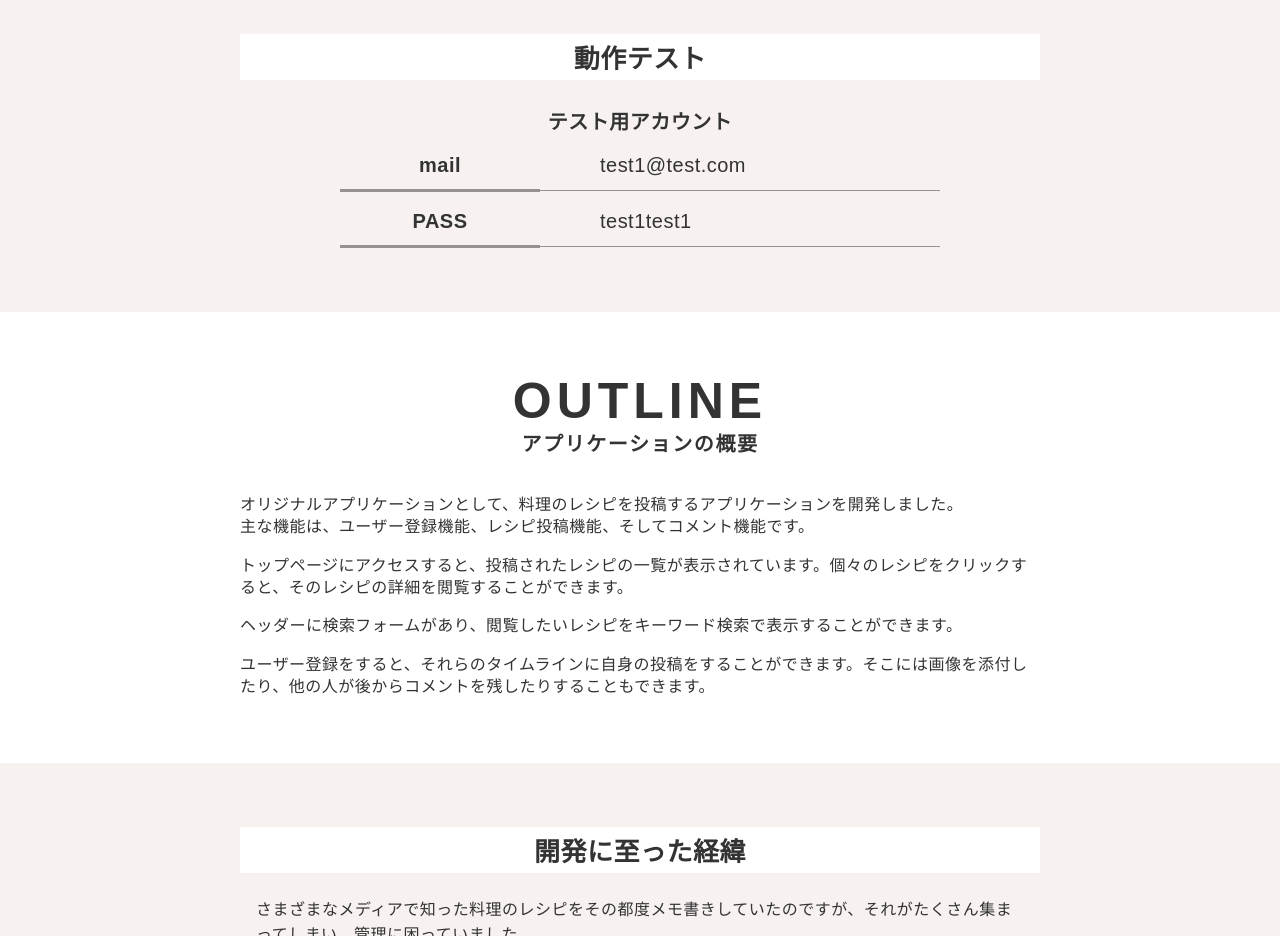
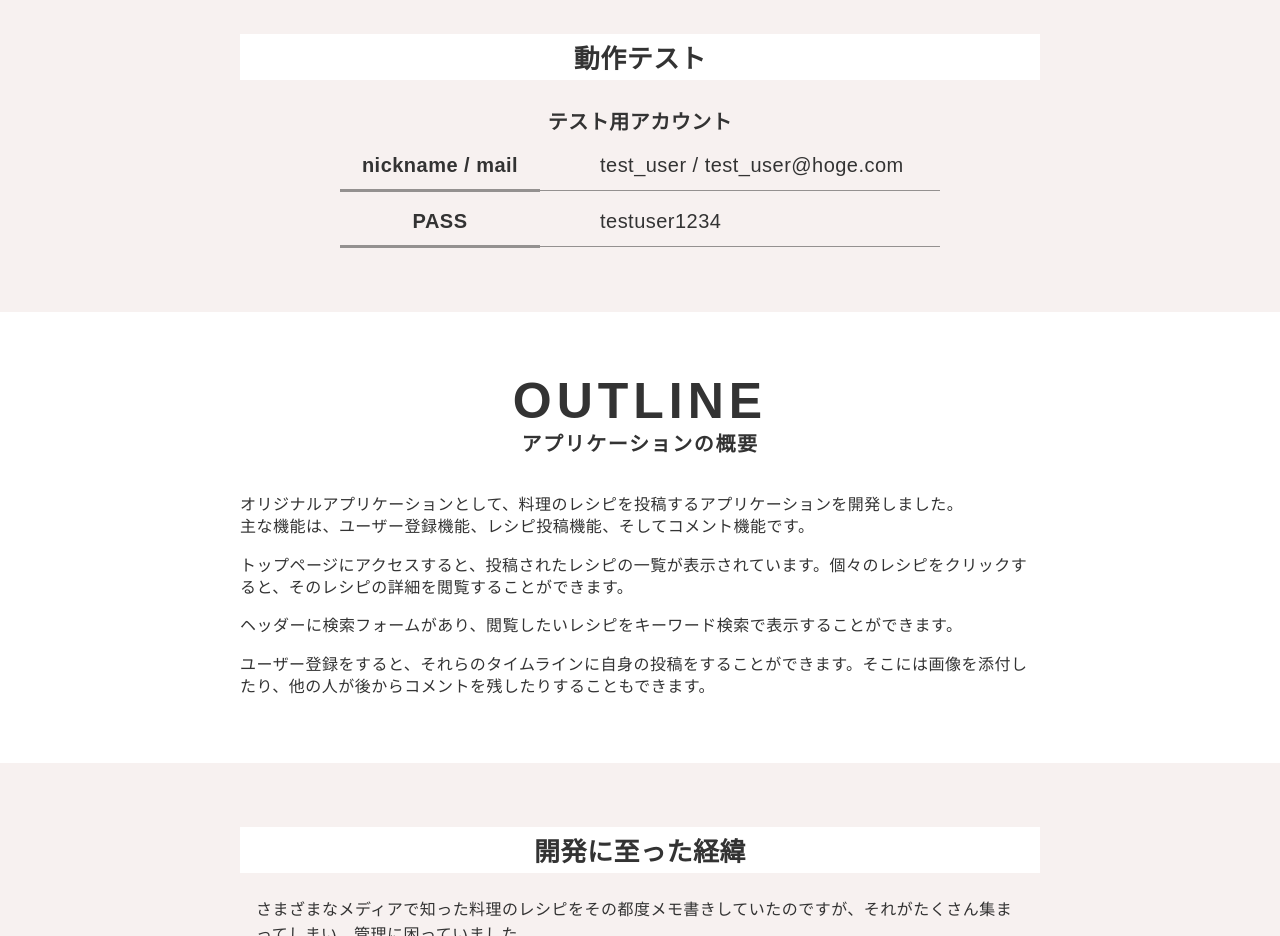
Before and after one commit to moonlight0905/portfolio-site, a plain HTML site: page works/02.html in a window 1280 px wide. Shown: the part 1260-2196 px from the top of the page. Drawn offline with nearby package versions, Linux system fonts and the light colour scheme.

Commit message:
corecipeテスト用アカウント編集

```diff
--- a/works/02.html
+++ b/works/02.html
@@ -82,14 +82,14 @@
               <h4>テスト用アカウント</h4>
               <table class="p-work-summary__item-table">
                 <tr>
-                  <th>mail</th>
+                  <th>nickname / mail</th>
                   <!-- 記載番号：9 -->
-                  <td>test1@test.com</td>
+                  <td>test_user / test_user@hoge.com</td>
                 </tr>
                 <tr>
                   <th>PASS</th>
                   <!-- 記載番号：10 -->
-                  <td>test1test1</td>
+                  <td>testuser1234</td>
                 </tr>
               </table>
             </li>
```
